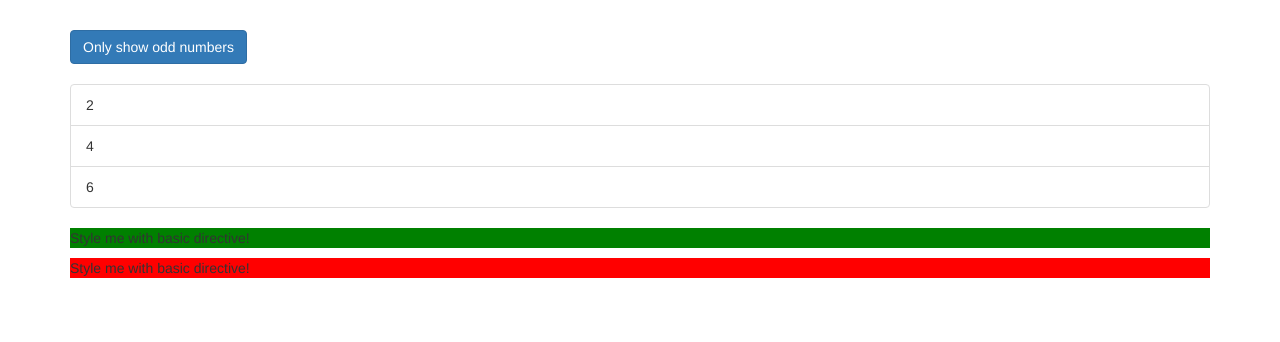
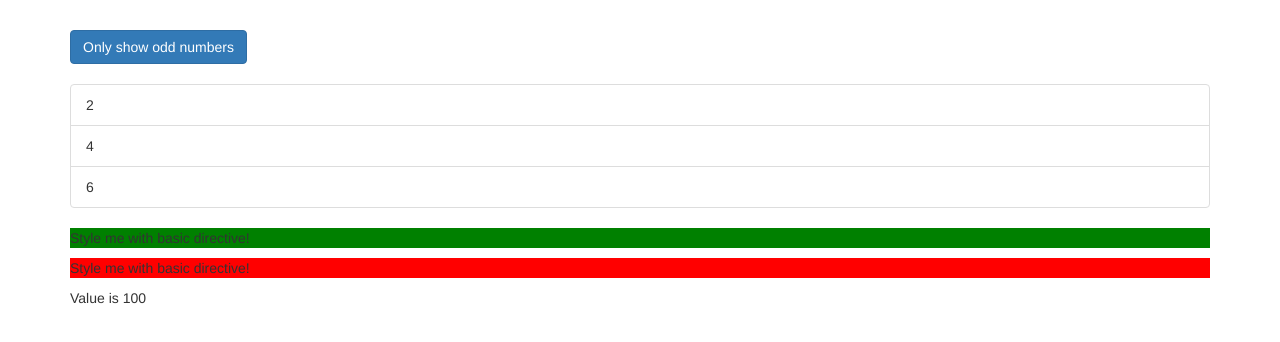
Before and after one commit to DimitarMitev92/angular-course, an Angular app in the folder 07. Directives Deep Dive/directives/: page / in a window 1280 px wide. Shown: the top 342 px of the page. Built offline with nearby package versions, Linux system fonts and the light colour scheme.

Commit message:
ngSwitch

```diff
--- a/07. Directives Deep Dive/directives/src/app/app.component.html
+++ b/07. Directives Deep Dive/directives/src/app/app.component.html
@@ -30,6 +30,12 @@
       </ul>
       <p appBasicHighlight>Style me with basic directive!</p>
       <p [appBetterHighlight]="'red'" [defaultColor]="'yellow'">Style me with basic directive!</p>
+      <div [ngSwitch]="value">
+        <p *ngSwitchCase="5">Value is 5</p>
+        <p *ngSwitchCase="10">Value is 10</p>
+        <p *ngSwitchCase="100">Value is 100</p>
+        <p *ngSwitchDefault>Value is Default</p>
+      </div>
     </div>
   </div>
 </div>
--- a/07. Directives Deep Dive/directives/src/app/app.component.ts
+++ b/07. Directives Deep Dive/directives/src/app/app.component.ts
@@ -10,4 +10,5 @@
   oddNumbers = [1, 3, 5];
   evenNumbers = [2, 4, 6];
   onlyOdd = false;
+  value = 100;
 }
```
